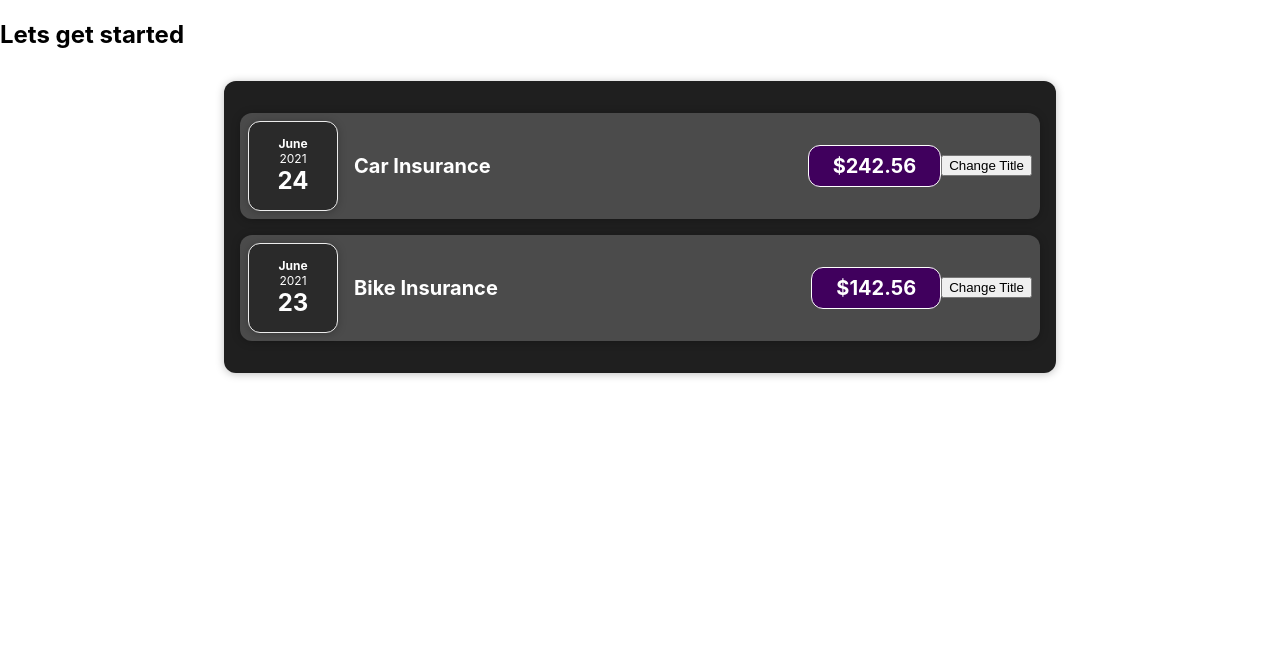
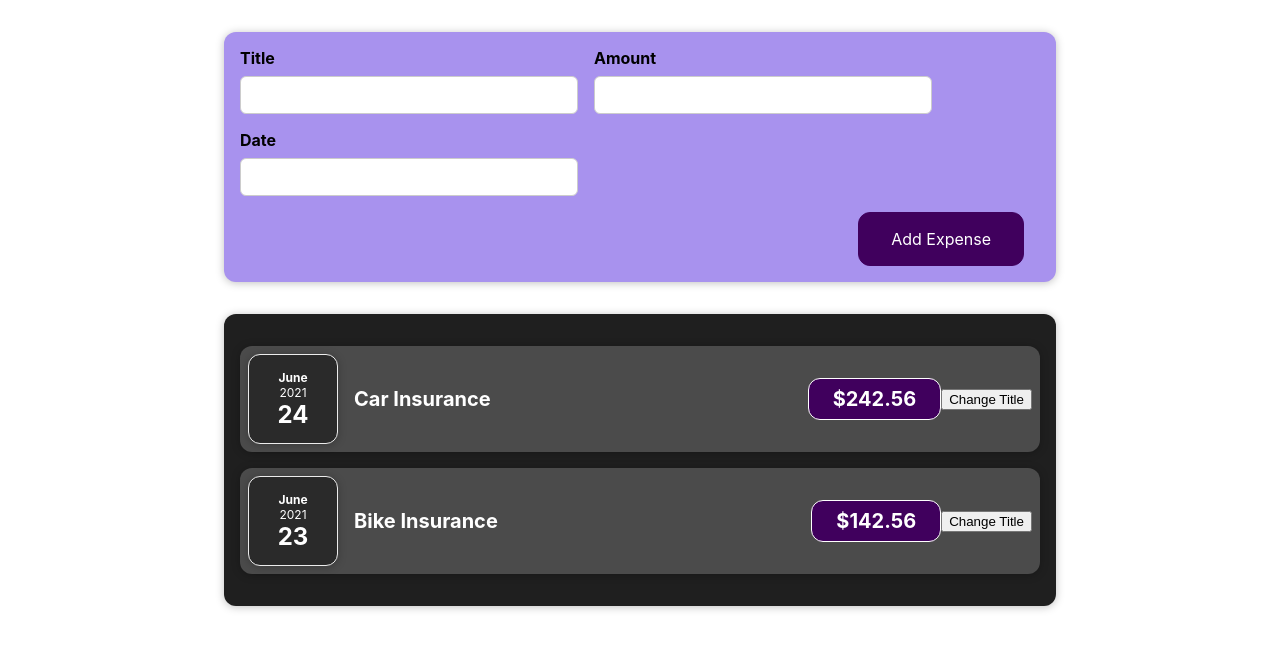
Before and after one commit to AnirupPat/reactjs-expense-report, a React (Create React App) app: page / in a window 1280 px wide. Shown: the top 650 px of the page. Built offline with nearby package versions, Linux system fonts and the light colour scheme.

Commit message:
ExpenseForm and NewExpense Component

```diff
--- a/src/App.js
+++ b/src/App.js
@@ -1,4 +1,5 @@
 import Expenses from './components/Expenses/Expenses';
+import NewExpense from './components/NewExpense/NewExpense';
 import "./App.css";
 
 const App = () => {
@@ -26,7 +27,7 @@ const App = () => {
   ];
   return (
     <div>
-      <h2>Lets get started</h2>
+      <NewExpense></NewExpense>
       <Expenses expenseData={expense}  />
     </div>
   );
--- /dev/null
+++ b/src/components/NewExpense/ExpenseForm.css
@@ -0,0 +1,26 @@
+.new-expense__controls {
+    display: flex;
+    flex-wrap: wrap;
+    gap: 1rem;
+    margin-bottom: 1rem;
+    text-align: left;
+  }
+
+  .new-expense__control label {
+    font-weight: bold;
+    margin-bottom: 0.5rem;
+    display: block;
+  }
+
+  .new-expense__control input {
+    font: inherit;
+    padding: 0.5rem;
+    border-radius: 6px;
+    border: 1px solid #ccc;
+    width: 20rem;
+    max-width: 100%;
+  }
+
+  .new-expense__actions {
+    text-align: right;
+  }
--- /dev/null
+++ b/src/components/NewExpense/ExpenseForm.js
@@ -0,0 +1,31 @@
+import './ExpenseForm.css';
+
+
+const ExpenseForm = () => {
+    const titleChangeHandler = (event) => {
+        console.log(event.target.value);
+    }
+    return (
+        <form>
+            <div className="new-expense__controls">
+                <div className="new-expense__control">
+                    <label>Title</label>
+                    <input type="text" onChange={titleChangeHandler} />
+                </div>
+                <div className="new-expense__control">
+                    <label>Amount</label>
+                    <input type="number" min="0.1" step="0.01" />
+                </div>
+                <div className="new-expense__control">
+                    <label>Date</label>
+                    <input type="text" />
+                </div>
+            </div>
+            <div className="new-expense__actions">
+                <button type="submit" onClick="">Add Expense</button>
+            </div>
+        </form>
+    );
+}
+
+export default ExpenseForm;
--- /dev/null
+++ b/src/components/NewExpense/NewExpense.css
@@ -0,0 +1,38 @@
+.new-expense {
+    background-color: #a892ee;
+    padding: 1rem;
+    margin: 2rem auto;
+    width: 50rem;
+    max-width: 95%;
+    border-radius: 12px;
+    text-align: center;
+    box-shadow: 0 1px 8px rgba(0, 0, 0, 0.25);
+  }
+
+  .new-expense button {
+    font: inherit;
+    cursor: pointer;
+    padding: 1rem 2rem;
+    border: 1px solid #40005d;
+    background-color: #40005d;
+    color: white;
+    border-radius: 12px;
+    margin-right: 1rem;
+  }
+
+  .new-expense button:hover,
+  .new-expense button:active {
+    background-color: #510674;
+    border-color: #510674;
+  }
+
+  .new-expense button.alternative {
+    color: #220131;
+    border-color: transparent;
+    background-color: transparent;
+  }
+
+  .new-expense button.alternative:hover,
+  .new-expense button.alternative:active {
+    background-color: #ddb3f8;
+  }
--- /dev/null
+++ b/src/components/NewExpense/NewExpense.js
@@ -0,0 +1,12 @@
+import './NewExpense.css';
+import ExpenseForm from './ExpenseForm';
+
+const NewExpense = () => {
+    return (
+        <div className="new-expense">
+            <ExpenseForm></ExpenseForm>
+        </div>
+    )
+}
+
+export default NewExpense;
```
